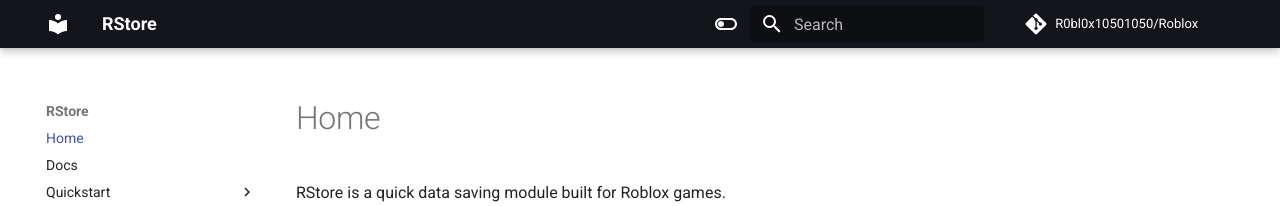
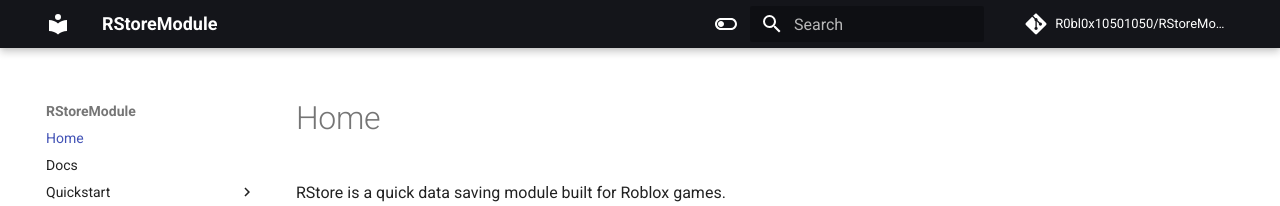
Before and after one commit to R0bl0x10501050/RStoreModule, an MkDocs documentation site: the page built from docs/index.md, in a window 1280 px wide. Shown: the top 206 px of the page. Built offline with MkDocs 1.6.1 and Material for MkDocs 9.7.7, drawn with Linux system fonts in a browser that asks for light colours; comment, search, counter and statistics services are not loaded.

Commit message:
Update mkdocs.yml

```diff
--- a/mkdocs.yml
+++ b/mkdocs.yml
@@ -1,7 +1,7 @@
-site_name: RStore
-site_url: https://r0bl0x10501050.github.io/Roblox
-repo_name: R0bl0x10501050/Roblox
-repo_url: https://github.com/R0bl0x10501050/Roblox
+site_name: RStoreModule
+site_url: https://r0bl0x10501050.github.io/RStoreModule
+repo_name: R0bl0x10501050/RStoreModule
+repo_url: https://github.com/R0bl0x10501050/RStoreModule
 
 theme:
   name: material
```
